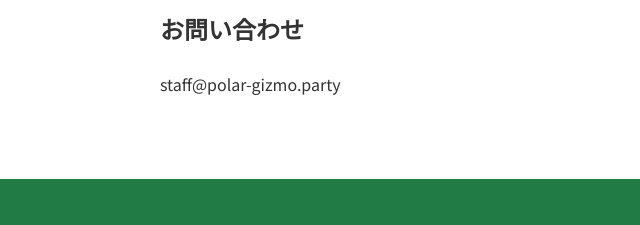
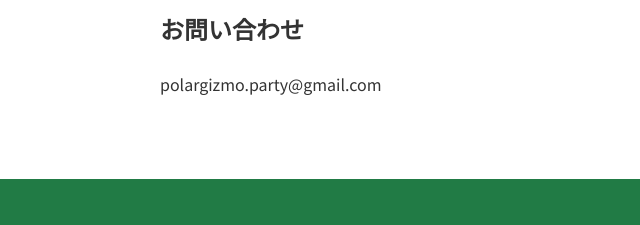
Before and after one commit to ruuuuuuuruuuuuuu/polar-gizmo-site, a plain HTML site: page public/guide.html in a window 1280 px wide. Shown: the part 872-1097 px from the top of the page, 0-640 px from the left. Drawn offline with Linux system fonts and the light colour scheme.

Commit message:
Update contact email in guide.html

```diff
--- a/public/guide.html
+++ b/public/guide.html
@@ -32,7 +32,7 @@
 <h2>並行輸入品について</h2>
 <p>当店の商品は並行輸入品です。メーカー保証の対象外となります。付属品や説明書、パッケージの表記は、海外仕様の場合があります。</p>
 <h2>お問い合わせ</h2>
-<p>staff@polar-gizmo.party</p>
+<p>polargizmo.party@gmail.com</p>
 </main>
 
 </div>
```
